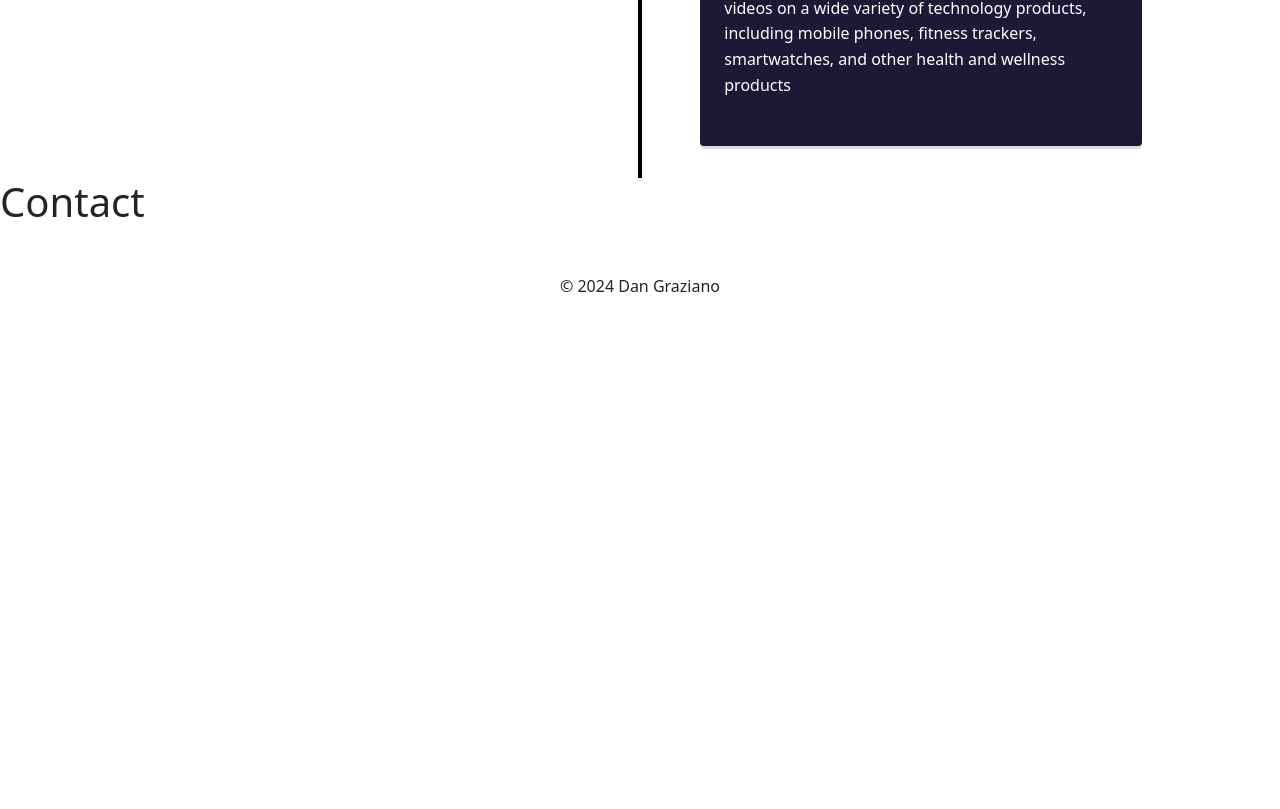
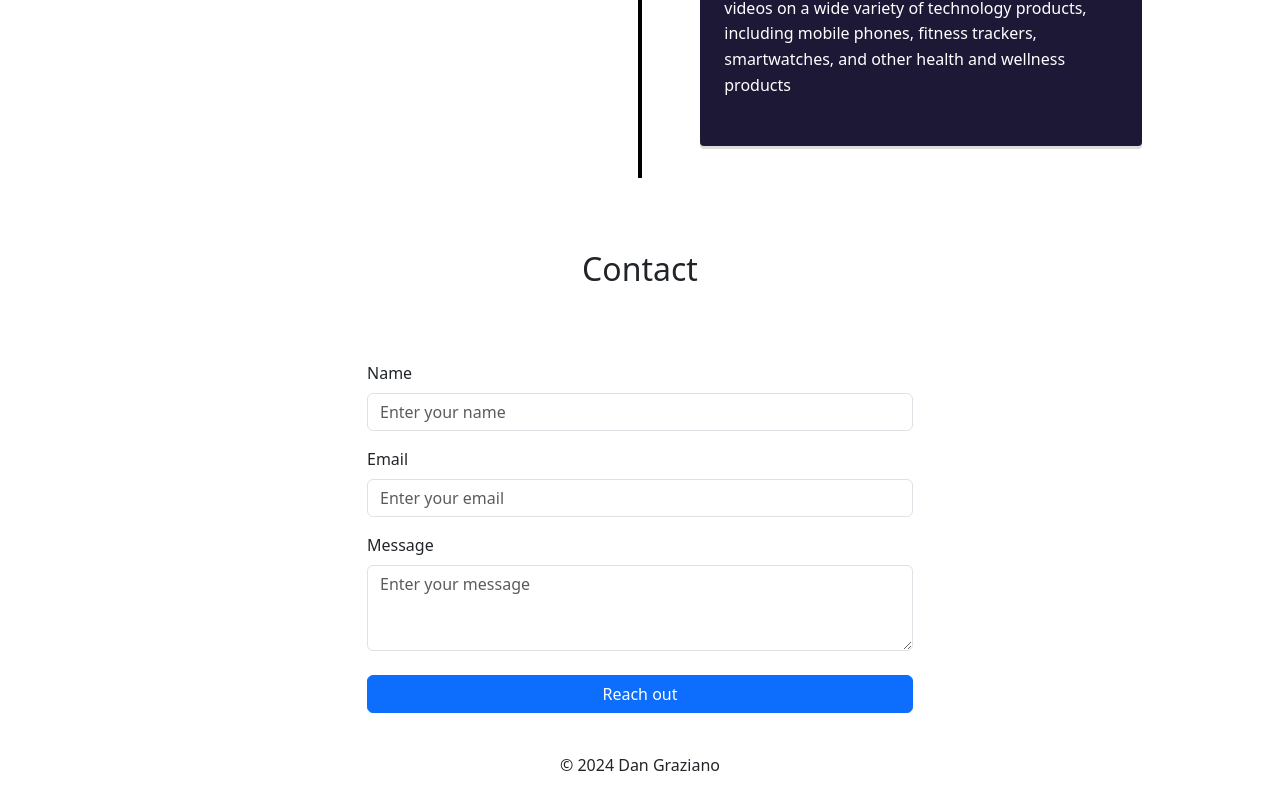
Before and after one commit to DanGraziano/PersonalWebsite, a React (Create React App) app: page / in a window 1280 px wide. Shown: the part 4475-5284 px from the top of the page. Before the commit the page ends 4805 px from the top, so only its background shows below. Built offline with nearby package versions, Linux system fonts and the light colour scheme.

Commit message:
Add basic contact form

```diff
--- a/src/components/contact/Contact.jsx
+++ b/src/components/contact/Contact.jsx
@@ -1,8 +1,41 @@
+import { Container, Row, Col, Form } from 'react-bootstrap';
+
+
 export default function Contact() {
     return (
-        <div className="contact">
-            <h1>Contact</h1>
-        </div>
+        <Container>
+            <Row className="justify-content-center m-4">
+                <Col xs={12} className="text-center">
+                    <h2 className="m-5">Contact</h2>
+                </Col>
+            </Row>
+
+            <Row className="justify-content-center">
+              <Col xs={10} md={8} lg={6}>
+                <Form>
+
+                    <Form.Group className="mb-3" controlId="formName">
+                        <Form.Label>Name</Form.Label>
+                        <Form.Control type="text" name="firstName" placeholder="Enter your name" required value={FormData.firstName} />
+                    </Form.Group>
+
+                  <Form.Group className="mb-3" controlId="formBasicEmail">
+                        <Form.Label>Email</Form.Label>
+                        <Form.Control type="email" name="email" placeholder="Enter your email" required value={FormData.email} />
+                  </Form.Group>
+
+                    <Form.Group className="mb-3" controlId="formMessage">
+                        <Form.Label>Message</Form.Label>
+                        <Form.Control as="textarea" name="message" rows={3} placeholder="Enter your message" required value={FormData.message} />
+                    </Form.Group>
+
+                  <div className="d-grid gap-2 mt-4">
+                    <button className="btn btn-primary" type="submit" >Reach out</button>
+                  </div>
+
+                </Form>
+              </Col>
+            </Row>
+          </Container>
     );
-
-}
+  };
```
